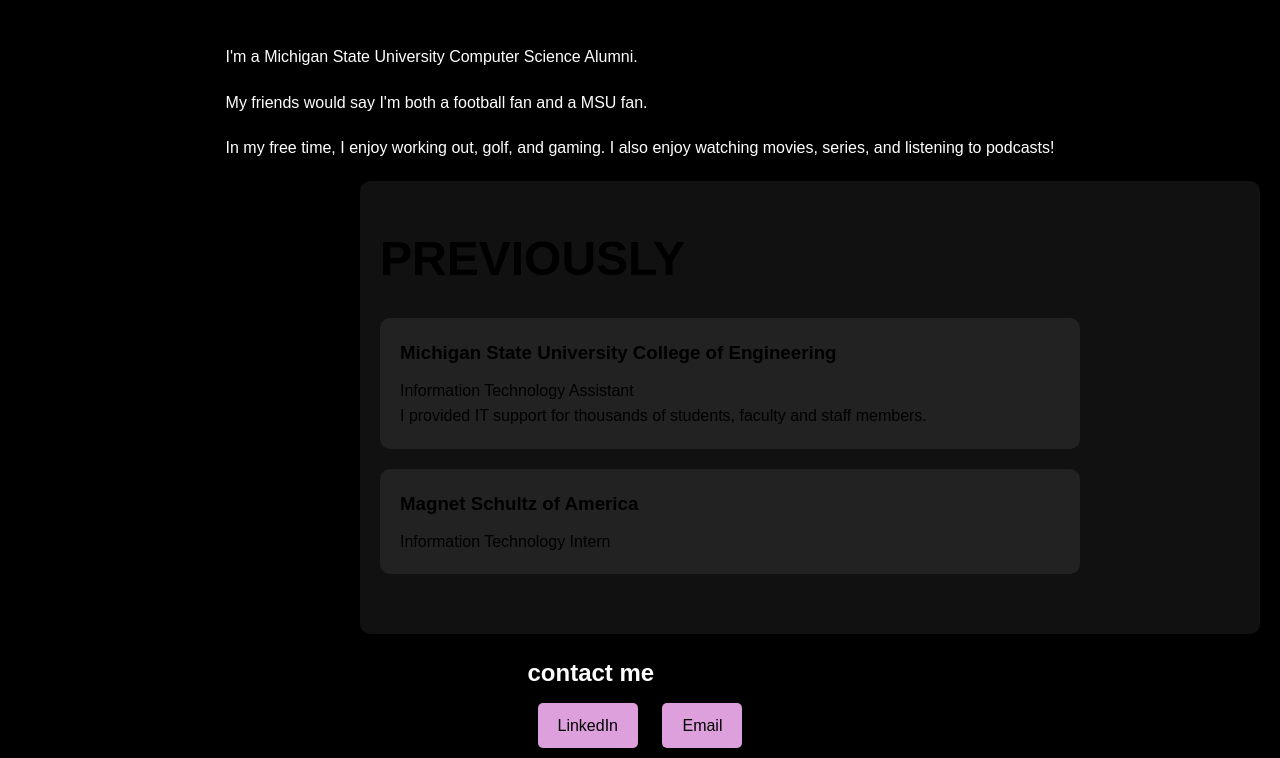
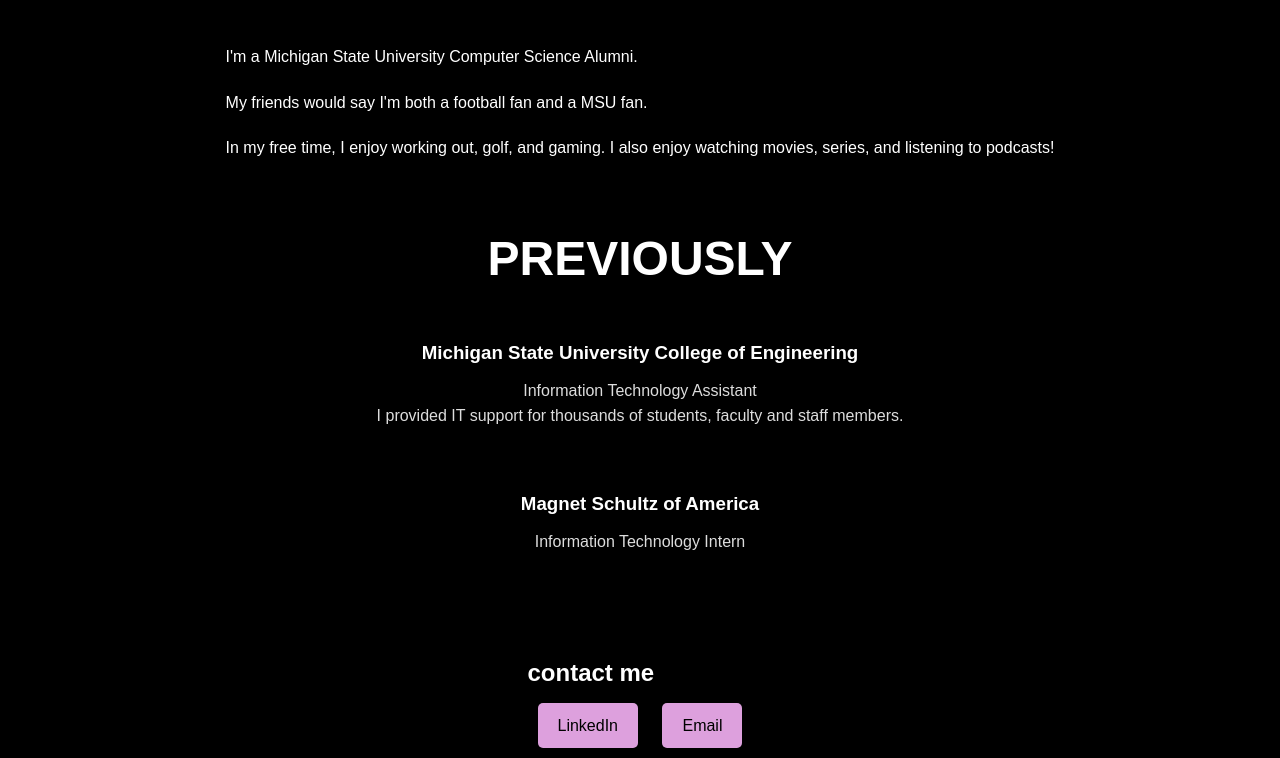
Before and after one commit to Andrew-Naumoff/personal_site, a website: page public/about.html in a window 1280 px wide. Shown: the part 399-1157 px from the top of the page. Drawn offline with Linux system fonts and the light colour scheme.

Commit message:
css changes

```diff
--- a/public/css/styles.css
+++ b/public/css/styles.css
@@ -133,47 +133,44 @@
 /* Experience Section */
 .experience-section {
     display: flex;
-    flex-direction: column;
-    align-items: flex-start; /* Align items to the start (left side within the container) */
-    justify-content: center;
+    flex-direction: column; /* Stack items vertically */
+    align-items: center; /* Center items horizontally */
+    justify-content: center; /* Center items vertically */
     width: 100%;
     max-width: 900px; /* Limit the width for readability */
     padding: 40px 20px;
-    background-color: #111; /* Dark gray background for sections */
+    background-color: #000; /* Dark gray background for sections */
     border-radius: 10px;
-    margin-left: auto; /* Shift the section to the right */
-    margin-right: 20px; /* Add a small margin to the right for spacing */
-    margin-bottom: 20px; /* Space below the section */
-    text-align: left; /* Keep the text aligned to the left */
+    margin: 0 auto 20px; /* Center the section with margin auto */
 }
 
 /* Individual experience items */
 .experience-item {
-    width: 100%;
-    max-width: 700px;
+    width: 100%; /* Full width for the experience items */
+    max-width: 700px; /* Limit the width */
     padding: 20px;
-    background-color: #222;
+    background-color: #000; /* Dark gray for contrast */
     margin-bottom: 20px;
     border-radius: 10px;
-    text-align: left; /* Align text to the left */
+    text-align: center; /* Center text within the experience items */
 }
 
 .experience-item h3 {
-    color: #000;
+    color: #fff;
     margin-bottom: 10px;
 }
 
 .experience-item p {
-    color: #000;
+    color: #ddd; /* Lighter gray for better contrast */
 }
 
 /* H2 Title */
 .experience-section h2 {
     font-size: 48px;
-    color: #000;
+    color: #fff;
     margin-bottom: 20px;
     text-transform: uppercase;
-    text-align: left; /* Keep the heading aligned to the left */
+    text-align: center; /* Center the heading text */
 }
 
 
@@ -181,7 +178,7 @@
 footer {
     text-align: center;
     padding: 20px;
-    background-color: #000;
+    background-color: #fff;
     width: 100%;
     position: fixed;
     bottom: 0;
```
